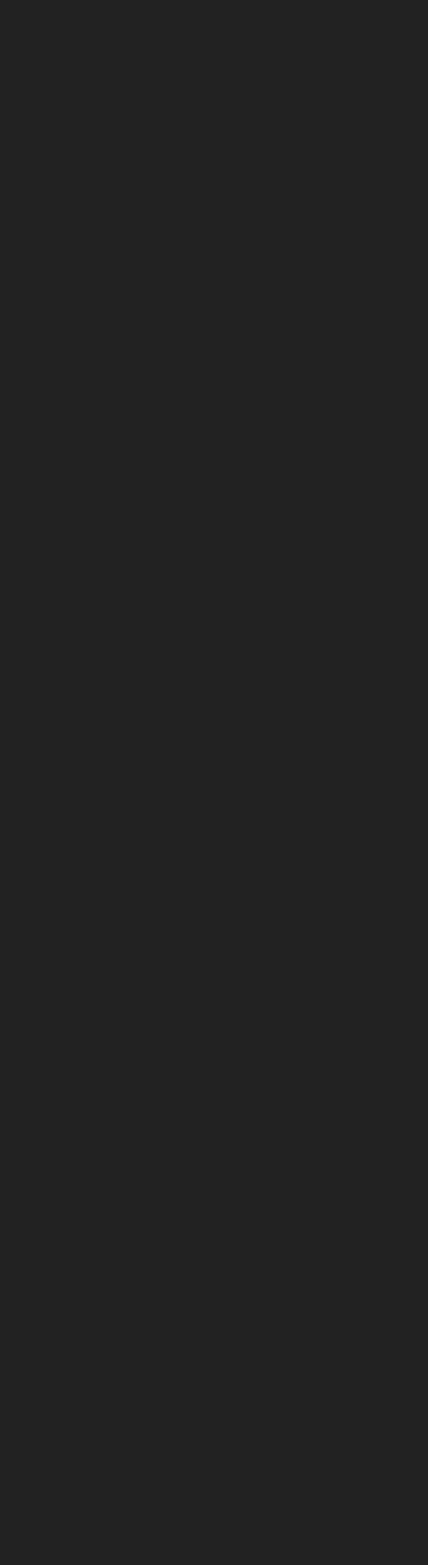
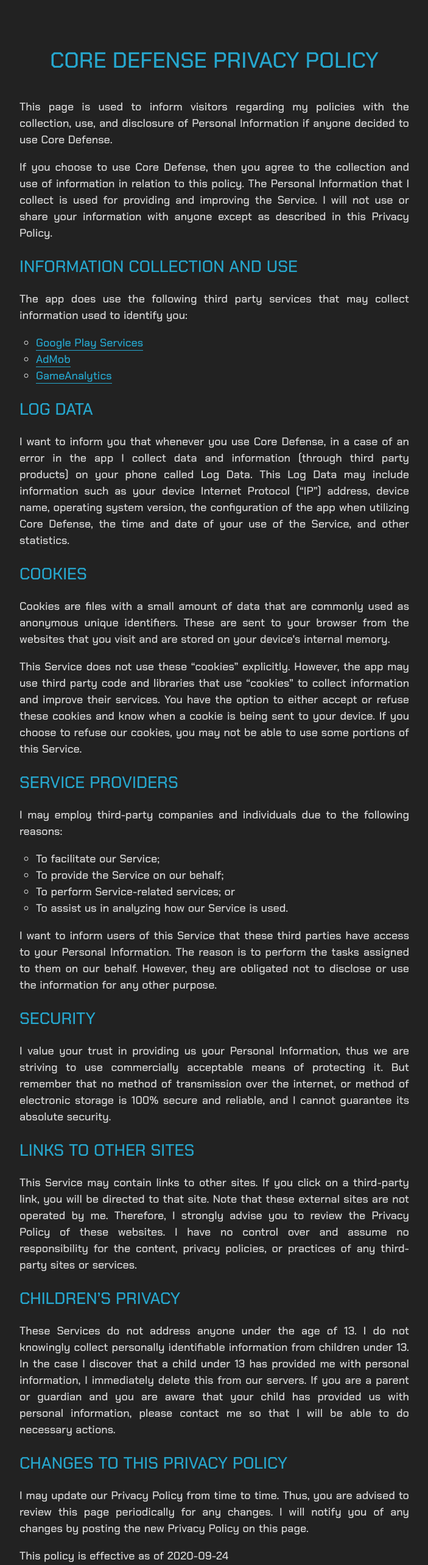
Before and after one commit to ehmprah/core-defense-website, a Nuxt app: page /privacy-policy in a window 1280 px wide. Before the commit this address had no page. Shown: the top 2566 px of the page at 61% size, without its empty margins (288-991 px from the left). Before the commit the page ends 800 px from the top, so only its background shows below. Built offline with nearby package versions, Linux system fonts and the light colour scheme.

Commit message:
Add privacy policy

```diff
--- a/components/Navigation.vue
+++ b/components/Navigation.vue
@@ -3,6 +3,7 @@
     <ul class="navigation">
       <li><a href="/">Home</a></li>
       <li><a href="/presskit">Presskit</a></li>
+      <li><a href="/privacy-policy">Privacy Policy</a></li>
       <li><a href="/imprint">Imprint</a></li>
     </ul>
   </nav>
--- /dev/null
+++ b/pages/privacy-policy.vue
@@ -0,0 +1,194 @@
+<template>
+  <div class="container">
+    <div>
+      <h1 class="title">Core Defense Privacy Policy</h1>
+
+      <div class="text">
+        <p>
+          This page is used to inform visitors regarding my policies with the
+          collection, use, and disclosure of Personal Information if anyone
+          decided to use Core Defense.
+        </p>
+
+        <p>
+          If you choose to use Core Defense, then you agree to the collection
+          and use of information in relation to this policy. The Personal
+          Information that I collect is used for providing and improving the
+          Service. I will not use or share your information with anyone except
+          as described in this Privacy Policy.
+        </p>
+
+        <h2>Information Collection and Use</h2>
+
+        <p>
+          The app does use the following third party services that may collect
+          information used to identify you:
+        </p>
+
+        <ul class="list">
+          <li>
+            <a
+              href="https://www.google.com/policies/privacy/"
+              target="_blank"
+              rel="noopener noreferrer"
+              >Google Play Services</a
+            >
+          </li>
+          <li>
+            <a
+              href="https://support.google.com/admob/answer/6128543?hl=en"
+              target="_blank"
+              rel="noopener noreferrer"
+              >AdMob</a
+            >
+          </li>
+          <li>
+            <a
+              href="https://gameanalytics.com/privacy"
+              target="_blank"
+              rel="noopener noreferrer"
+              >GameAnalytics</a
+            >
+          </li>
+        </ul>
+
+        <h2>Log Data</h2>
+        <p>
+          I want to inform you that whenever you use Core Defense, in a case of
+          an error in the app I collect data and information (through third
+          party products) on your phone called Log Data. This Log Data may
+          include information such as your device Internet Protocol (“IP”)
+          address, device name, operating system version, the configuration of
+          the app when utilizing Core Defense, the time and date of your use of
+          the Service, and other statistics.
+        </p>
+
+        <h2>Cookies</h2>
+        <p>
+          Cookies are files with a small amount of data that are commonly used
+          as anonymous unique identifiers. These are sent to your browser from
+          the websites that you visit and are stored on your device's internal
+          memory.
+        </p>
+        <p>
+          This Service does not use these “cookies” explicitly. However, the app
+          may use third party code and libraries that use “cookies” to collect
+          information and improve their services. You have the option to either
+          accept or refuse these cookies and know when a cookie is being sent to
+          your device. If you choose to refuse our cookies, you may not be able
+          to use some portions of this Service.
+        </p>
+
+        <h2>Service Providers</h2>
+        <p>
+          I may employ third-party companies and individuals due to the
+          following reasons:
+        </p>
+
+        <ul class="list">
+          <li>To facilitate our Service;</li>
+          <li>To provide the Service on our behalf;</li>
+          <li>To perform Service-related services; or</li>
+          <li>To assist us in analyzing how our Service is used.</li>
+        </ul>
+
+        <p>
+          I want to inform users of this Service that these third parties have
+          access to your Personal Information. The reason is to perform the
+          tasks assigned to them on our behalf. However, they are obligated not
+          to disclose or use the information for any other purpose.
+        </p>
+
+        <h2>Security</h2>
+        <p>
+          I value your trust in providing us your Personal Information, thus we
+          are striving to use commercially acceptable means of protecting it.
+          But remember that no method of transmission over the internet, or
+          method of electronic storage is 100% secure and reliable, and I cannot
+          guarantee its absolute security.
+        </p>
+
+        <h2>Links to Other Sites</h2>
+        <p>
+          This Service may contain links to other sites. If you click on a
+          third-party link, you will be directed to that site. Note that these
+          external sites are not operated by me. Therefore, I strongly advise
+          you to review the Privacy Policy of these websites. I have no control
+          over and assume no responsibility for the content, privacy policies,
+          or practices of any third-party sites or services.
+        </p>
+
+        <h2>Children’s Privacy</h2>
+        <p>
+          These Services do not address anyone under the age of 13. I do not
+          knowingly collect personally identifiable information from children
+          under 13. In the case I discover that a child under 13 has provided me
+          with personal information, I immediately delete this from our servers.
+          If you are a parent or guardian and you are aware that your child has
+          provided us with personal information, please contact me so that I
+          will be able to do necessary actions.
+        </p>
+
+        <h2>Changes to This Privacy Policy</h2>
+        <p>
+          I may update our Privacy Policy from time to time. Thus, you are
+          advised to review this page periodically for any changes. I will
+          notify you of any changes by posting the new Privacy Policy on this
+          page.
+        </p>
+        <p>This policy is effective as of 2020-09-24</p>
+
+        <h2>Contact Us</h2>
+        <p>
+          If you have any questions or suggestions about my Privacy Policy, do
+          not hesitate to contact me at ehmprah@gmail.com.
+        </p>
+      </div>
+      <div class="footer">
+        <Navigation />
+      </div>
+    </div>
+  </div>
+</template>
+
+<script>
+import Navigation from '~/components/Navigation.vue';
+
+export default {
+  components: {
+    Navigation
+  },
+  head() {
+    return {
+      title: 'Core Defense Privacy Policy'
+    };
+  }
+};
+</script>
+
+<style lang="scss">
+.title {
+  margin-top: 2em;
+  line-height: 1.5em;
+  font-size: 2em;
+}
+
+.text {
+  width: 80vw;
+  max-width: 640px;
+  margin: 0 auto 80px auto;
+  text-align: justify;
+}
+
+h2 {
+  margin-top: 1em;
+}
+
+ul.list {
+  margin-bottom: 1em;
+}
+
+.footer {
+  margin: 4em 0 2em 0;
+}
+</style>
```
